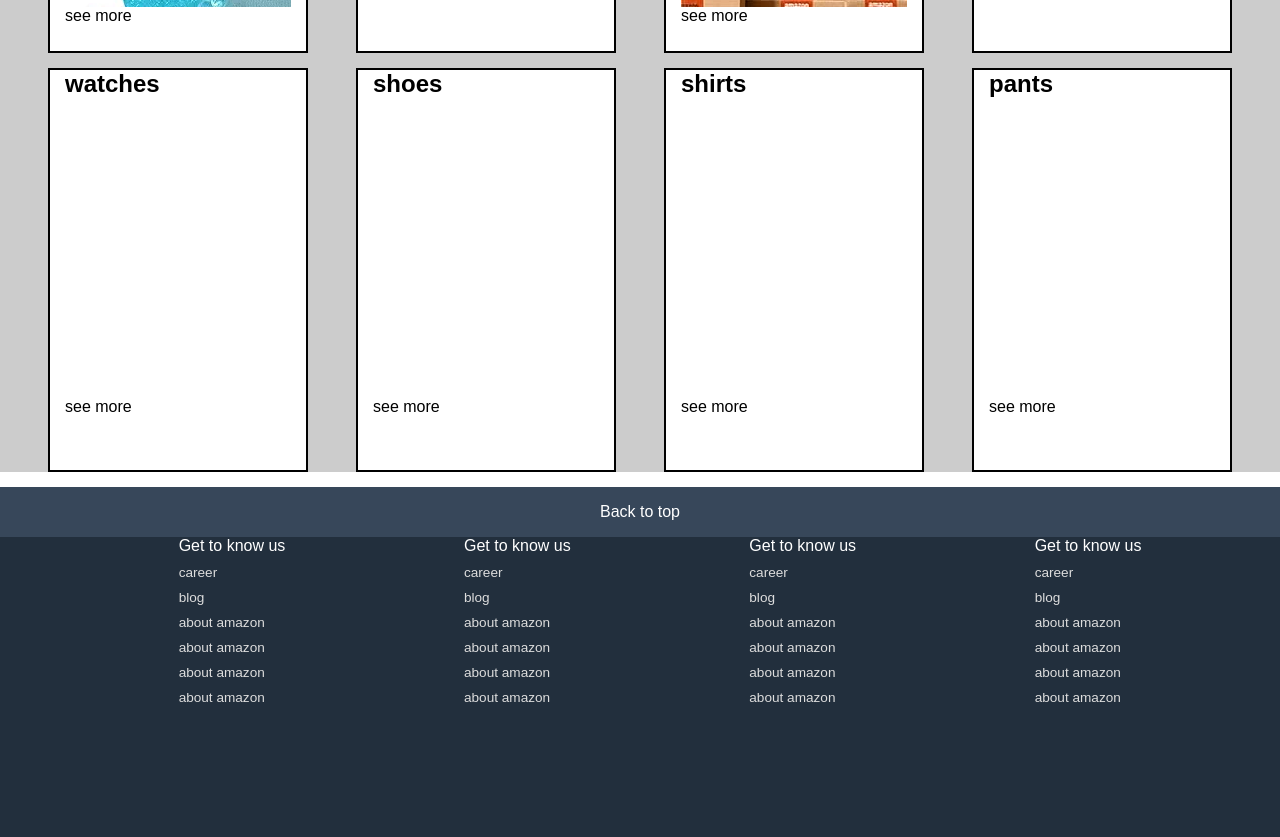
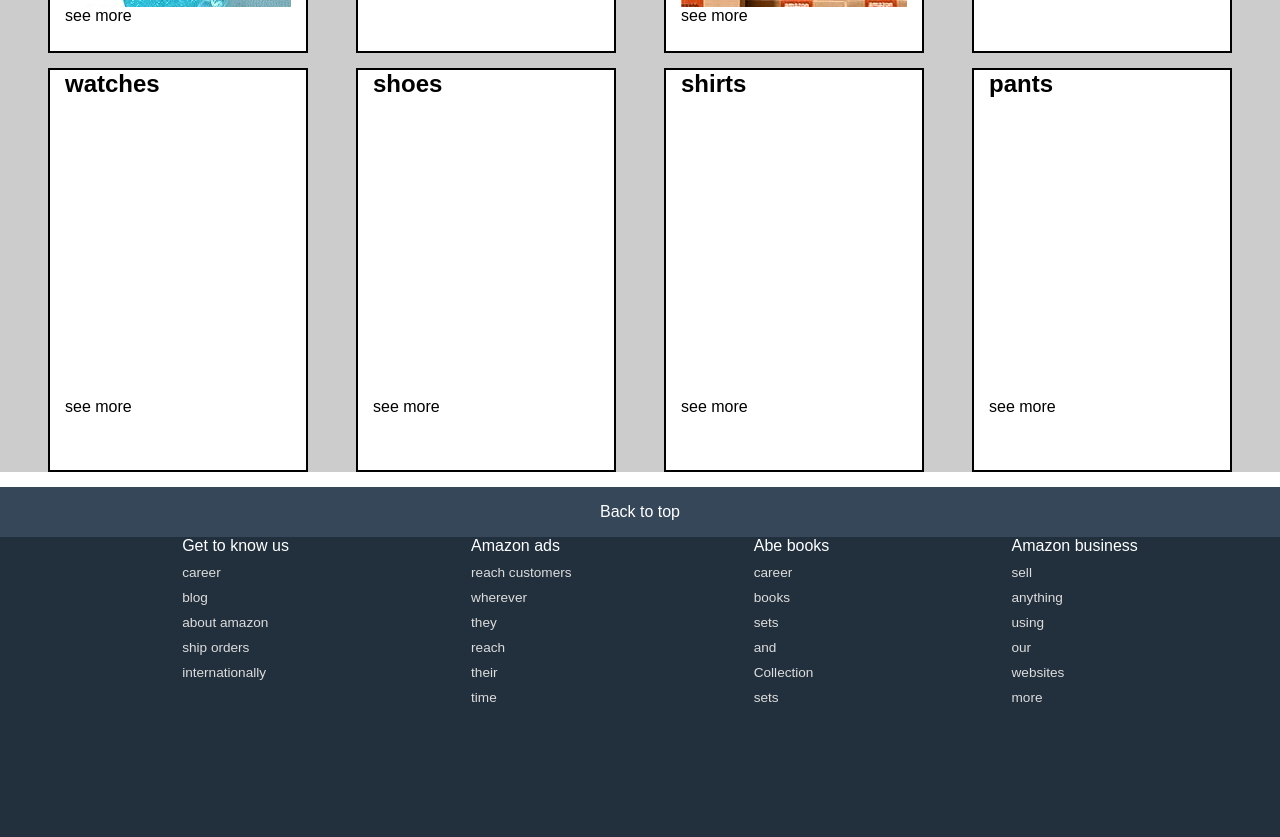
Before and after one commit to Shishirthakur2416/Amazon-clone, a plain HTML site: page index.html in a window 1280 px wide. Shown: the part 846-1683 px from the top of the page. Drawn offline with Linux system fonts and the light colour scheme.

Commit message:
Update index.html

```diff
--- a/index.html
+++ b/index.html
@@ -120,36 +120,36 @@
                 <a>career</a>
                 <a>blog</a>
                 <a>about amazon</a>
-                <a>about amazon</a>
-                <a>about amazon</a>
-                <a>about amazon</a>
+                <a>ship orders</a>
+                <a>internationally</a>
+
             </ul>
             <ul>
-                <p>Get to know us</p>
-                <a>career</a>
-                <a>blog</a>
-                <a>about amazon</a>
-                <a>about amazon</a>
-                <a>about amazon</a>
-                <a>about amazon</a>
+                <p>Amazon ads</p>
+                <a>reach customers</a>
+                <a>wherever </a>
+                <a>they</a>
+                <a>reach</a>
+                <a>their</a>
+                <a>time</a>
             </ul>
             <ul>
-                <p>Get to know us</p>
+                <p>Abe books</p>
                 <a>career</a>
-                <a>blog</a>
-                <a>about amazon</a>
-                <a>about amazon</a>
-                <a>about amazon</a>
-                <a>about amazon</a>
+                <a>books</a>
+                <a>sets</a>
+                <a>and </a>
+                <a>Collection</a>
+                <a> sets</a>
             </ul>
             <ul>
-                <p>Get to know us</p>
-                <a>career</a>
-                <a>blog</a>
-                <a>about amazon</a>
-                <a>about amazon</a>
-                <a>about amazon</a>
-                <a>about amazon</a>
+                <p>Amazon business</p>
+                <a>sell</a>
+                <a>anything</a>
+                <a>using</a>
+                <a>our</a>
+                <a>websites</a>
+                <a>more </a>
             </ul>
         </div>
     </footer>
```
